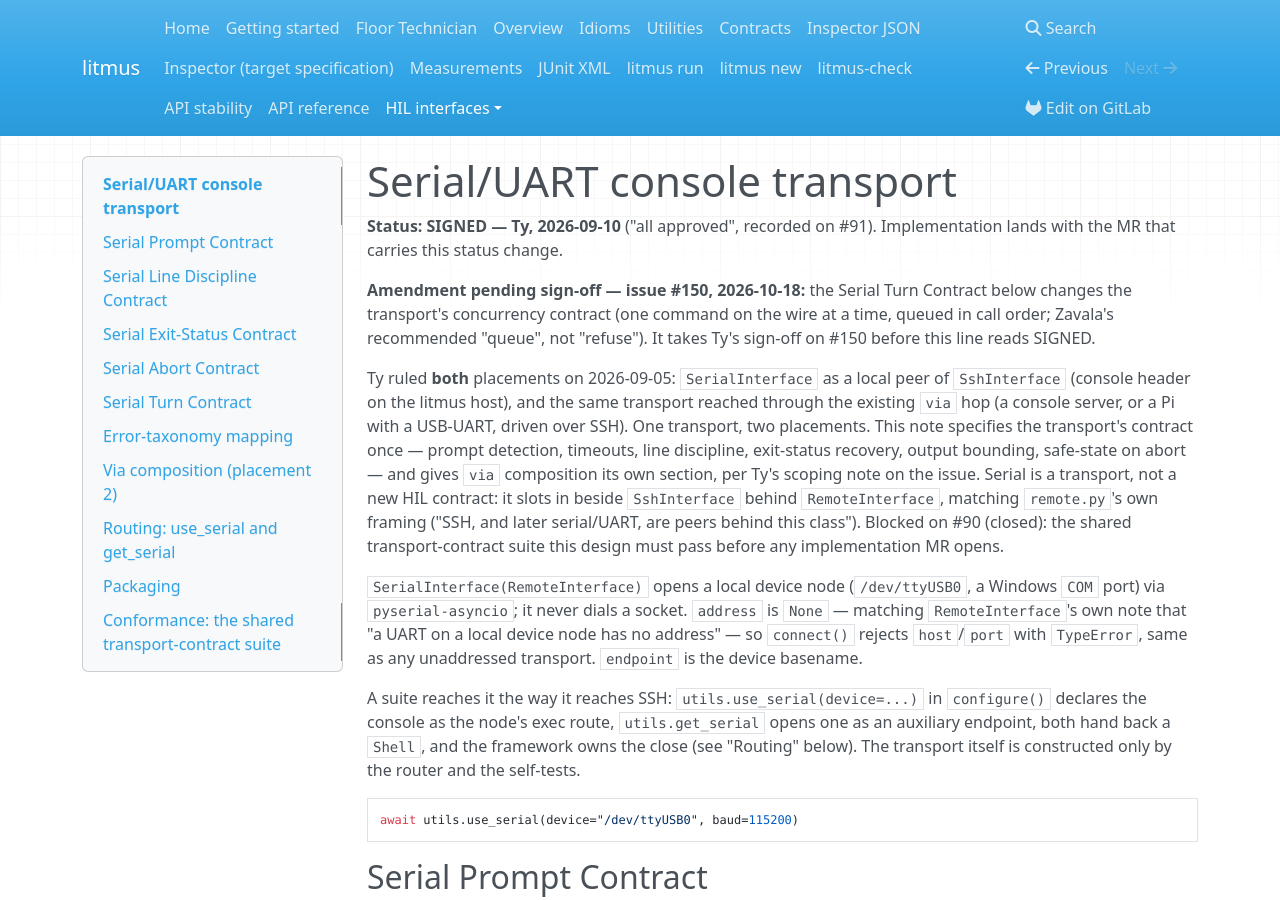
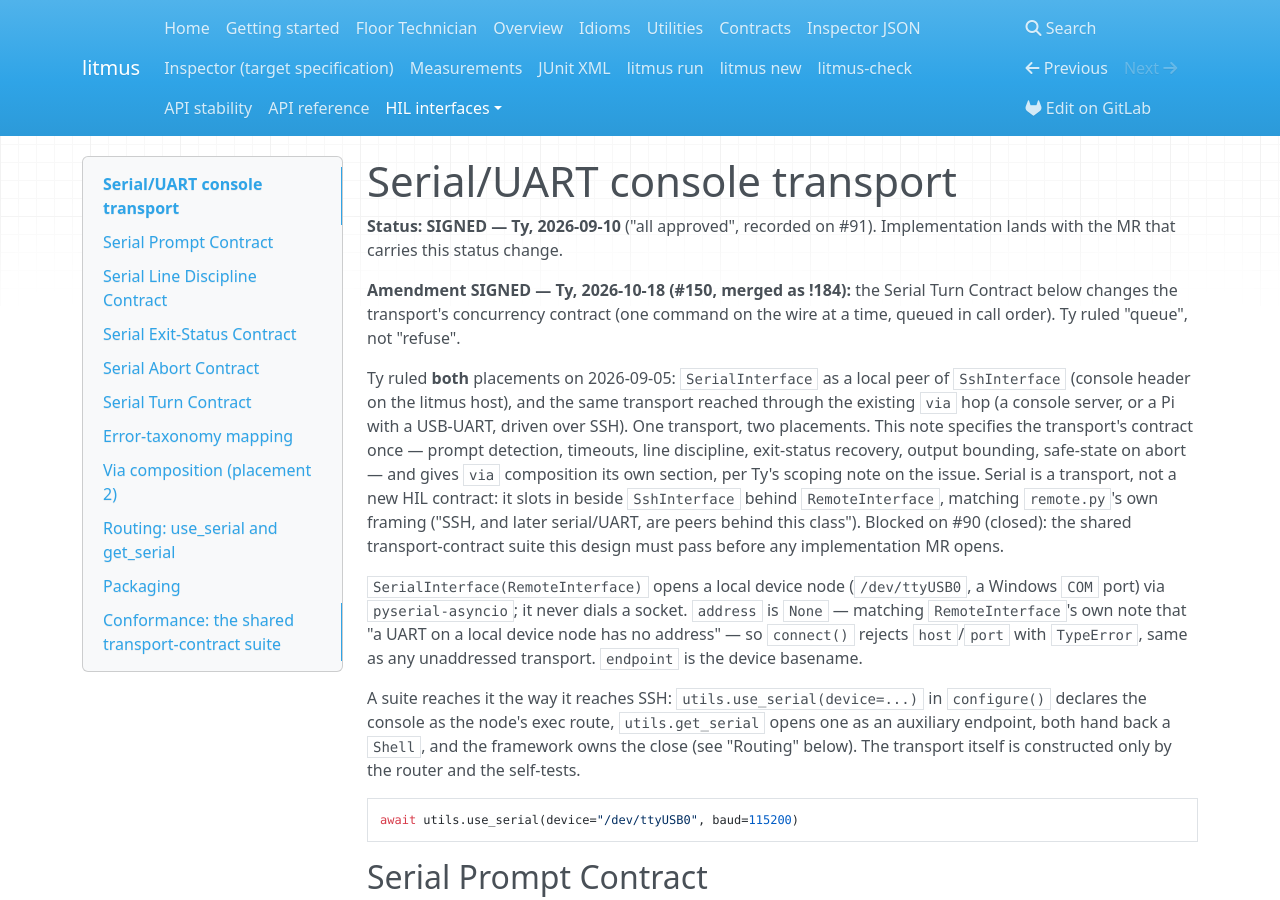
Before and after one commit to ty-meador/litmus_test, an MkDocs documentation site: the page built from docs/hil/serial.md, in a window 1280 px wide and 900 px high. Built offline with MkDocs 1.6.1, drawn with Linux system fonts in a browser that asks for light colours; nearby versions of some CDN libraries.

Commit message:
Record Ty's sign-off on the Serial Turn Contract amendment (#150)

```diff
--- a/docs/hil/serial.md
+++ b/docs/hil/serial.md
@@ -3,10 +3,9 @@
 **Status: SIGNED — Ty, 2026-09-10** ("all approved", recorded on #91). Implementation
 lands with the MR that carries this status change.
 
-**Amendment pending sign-off — issue #150, 2026-10-18:** the Serial Turn Contract
-below changes the transport's concurrency contract (one command on the wire at a
-time, queued in call order; Zavala's recommended "queue", not "refuse"). It takes
-Ty's sign-off on #150 before this line reads SIGNED.
+**Amendment SIGNED — Ty, 2026-10-18 (#150, merged as !184):** the Serial Turn
+Contract below changes the transport's concurrency contract (one command on the
+wire at a time, queued in call order). Ty ruled "queue", not "refuse".
 
 Ty ruled **both** placements on 2026-09-05: `SerialInterface` as a local peer of
 `SshInterface` (console header on the litmus host), and the same transport reached
```
